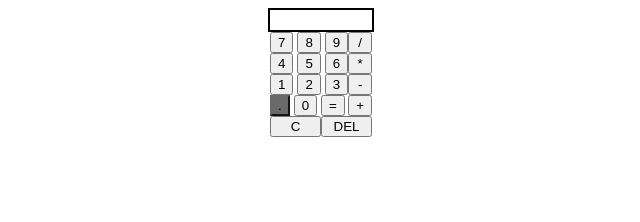
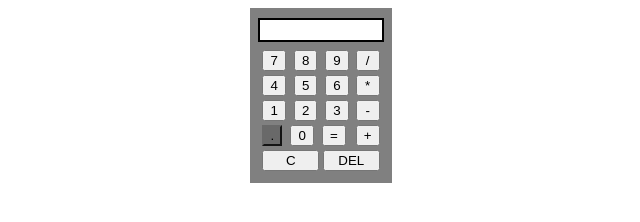
Before and after one commit to Hutts96/calculator, a plain HTML site: page index.html in a window 1280 px wide. Shown: the whole page, without its empty margins (319-959 px from the left). Drawn offline with Linux system fonts and the light colour scheme.

Commit message:
Add very little style

```diff
--- a/index.html
+++ b/index.html
@@ -31,7 +31,7 @@
                         <button class="number">3</button>
                     </div>
                     <div class="row">
-                        <button class="disabled">.</button>
+                        <button class="disabled dot">.</button>
                         <button class="number">0</button>
                         <button class="equals">=</button>
                     </div>
--- a/script.js
+++ b/script.js
@@ -11,6 +11,9 @@ function divide(a, b) {
     let result = a / b;
     if (Math.floor(result) !== result) {
         result = result.toFixed(2);
+    }
+    if (rValue === 0) {
+        return 'don\'t do that';
     }
     return result;
 }
--- a/style.css
+++ b/style.css
@@ -13,6 +13,8 @@ body {
     display: flex;
     flex-direction: column;
     align-items: center;
+    background-color: gray;
+    padding: 10px;
 }
 
 .screen {
@@ -20,6 +22,8 @@ body {
     width: 100%;
     height: 20px;
     align-content: end;
+    background-color: white;
+    margin-bottom: 6px;
 }
 
 .keys {
@@ -30,11 +34,16 @@ body {
     display: flex;
     flex-direction: column;
     justify-content: space-between;
+    margin-left: 3px;
 }
 
 .allKeys {
     display: flex;
     flex-direction: column;
+}
+
+.dot {
+    width: 20px;
 }
 
 .meta-keys {
@@ -45,3 +54,7 @@ body {
 .meta-keys>button {
     flex: 1;
 }
+
+button {
+    margin: 2px;
+}
```
